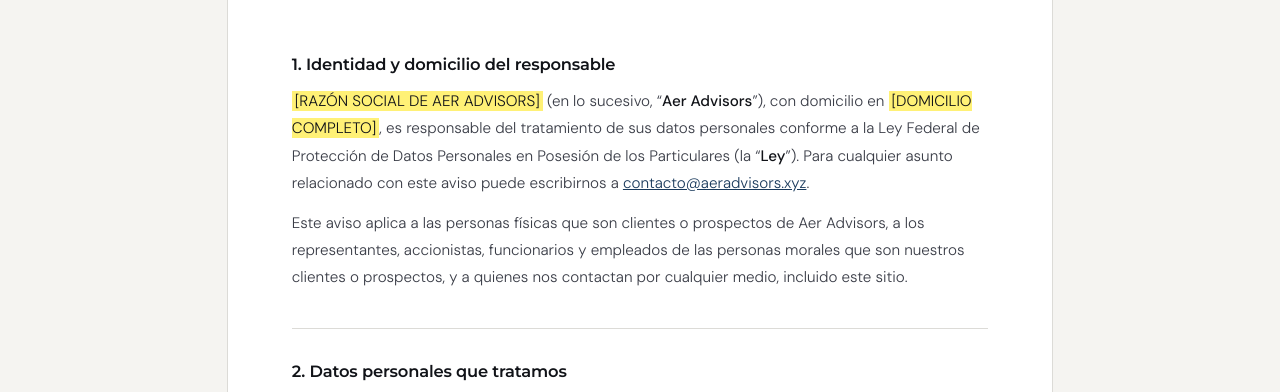
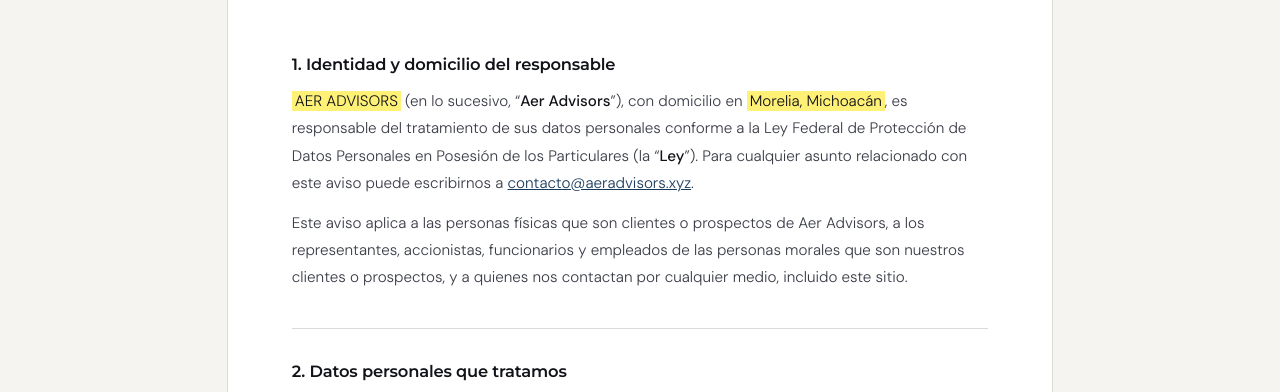
Before and after one commit to gerardoferreira-aer/aer-advisors, a plain HTML site: page privacidad/index.html in a window 1280 px wide. Shown: the part 405-797 px from the top of the page. Drawn offline with Linux system fonts and the light colour scheme.

Commit message:
Update index.html

```diff
--- a/privacidad/index.html
+++ b/privacidad/index.html
@@ -58,7 +58,7 @@
 </header>
 <main>
   <div class="doc">
-<section><h2>1. Identidad y domicilio del responsable</h2><p><mark class="fill">[RAZÓN SOCIAL DE AER ADVISORS]</mark> (en lo sucesivo, “<strong>Aer Advisors</strong>”), con domicilio en <mark class="fill">[DOMICILIO COMPLETO]</mark>, es responsable del tratamiento de sus datos personales conforme a la Ley Federal de Protección de Datos Personales en Posesión de los Particulares (la “<strong>Ley</strong>”). Para cualquier asunto relacionado con este aviso puede escribirnos a <a href="mailto:contacto@aeradvisors.xyz">contacto@aeradvisors.xyz</a>.</p><p>Este aviso aplica a las personas físicas que son clientes o prospectos de Aer Advisors, a los representantes, accionistas, funcionarios y empleados de las personas morales que son nuestros clientes o prospectos, y a quienes nos contactan por cualquier medio, incluido este sitio.</p></section>
+<section><h2>1. Identidad y domicilio del responsable</h2><p><mark class="fill">AER ADVISORS</mark> (en lo sucesivo, “<strong>Aer Advisors</strong>”), con domicilio en <mark class="fill">Morelia, Michoacán</mark>, es responsable del tratamiento de sus datos personales conforme a la Ley Federal de Protección de Datos Personales en Posesión de los Particulares (la “<strong>Ley</strong>”). Para cualquier asunto relacionado con este aviso puede escribirnos a <a href="mailto:contacto@aeradvisors.xyz">contacto@aeradvisors.xyz</a>.</p><p>Este aviso aplica a las personas físicas que son clientes o prospectos de Aer Advisors, a los representantes, accionistas, funcionarios y empleados de las personas morales que son nuestros clientes o prospectos, y a quienes nos contactan por cualquier medio, incluido este sitio.</p></section>
 <section><h2>2. Datos personales que tratamos</h2><p>Para las finalidades de este aviso podemos tratar las siguientes categorías de datos personales:</p><ul><li><strong>Identificación:</strong> nombre, firma, nacionalidad, fecha de nacimiento e identificación oficial.</li><li><strong>Contacto:</strong> domicilio, teléfono y correo electrónico.</li><li><strong>Laborales y corporativos:</strong> empresa, cargo, facultades de representación y participación accionaria.</li><li><strong>Fiscales:</strong> Registro Federal de Contribuyentes, Clave Única de Registro de Población y domicilio fiscal.</li><li><strong>Financieros y patrimoniales:</strong> estados financieros, ingresos, deudas y créditos, cuentas bancarias, inversiones, bienes y demás información sobre su situación financiera o la de su empresa.</li><li><strong>Navegación:</strong> dirección IP, tipo de navegador, preferencia de idioma y páginas consultadas en este sitio.</li></ul><p>Aer Advisors no solicita datos personales sensibles. Si usted nos proporciona datos de terceros (por ejemplo, de socios, accionistas o empleados), declara contar con su consentimiento o con la base legal para compartirlos.</p></section>
 <section><h2>3. Finalidades del tratamiento</h2><p><strong>Finalidades necesarias</strong> para la relación con usted:</p><ul><li>Evaluar sus necesidades y preparar propuestas de servicios.</li><li>Celebrar, ejecutar y dar seguimiento a los contratos de consultoría financiera.</li><li>Realizar análisis financieros, modelos, valuaciones y demás entregables de los servicios.</li><li>Presentar su información, o la de su empresa, ante bancos, inversionistas, acreedores u otros terceros, solo con su autorización previa y para los fines del servicio contratado.</li><li>Facturar, cobrar y cumplir obligaciones fiscales y legales.</li><li>Atender sus solicitudes, dudas y el ejercicio de sus derechos.</li><li>Mantener la seguridad de nuestros sistemas y de su información.</li></ul><p><strong>Finalidades secundarias</strong>, que no son necesarias para la relación, pero nos permiten brindarle una mejor atención:</p><ul><li>Enviarle información sobre nuestros servicios, publicaciones, eventos e invitaciones.</li><li>Realizar encuestas de calidad y análisis estadísticos.</li></ul><p>Si no desea que sus datos se traten para las finalidades secundarias, puede indicarlo en cualquier momento escribiendo a <a href="mailto:contacto@aeradvisors.xyz">contacto@aeradvisors.xyz</a>. Su negativa no afectará los servicios que nos solicite.</p></section>
 <section><h2>4. Consentimiento para datos financieros y patrimoniales</h2><p>La Ley requiere su consentimiento expreso para el tratamiento de datos financieros y patrimoniales. Lo obtendremos mediante su firma en el contrato de servicios o en este aviso, o por medios electrónicos que permitan acreditarlo.</p></section>
```
